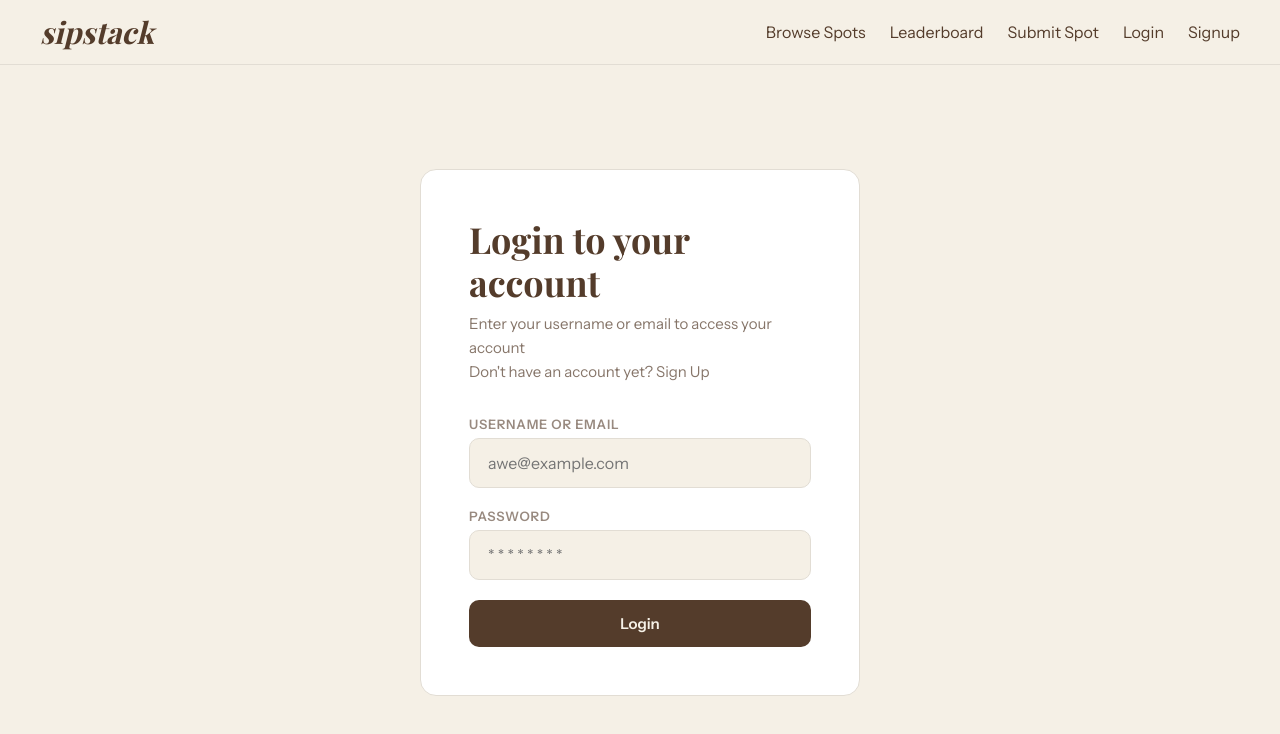
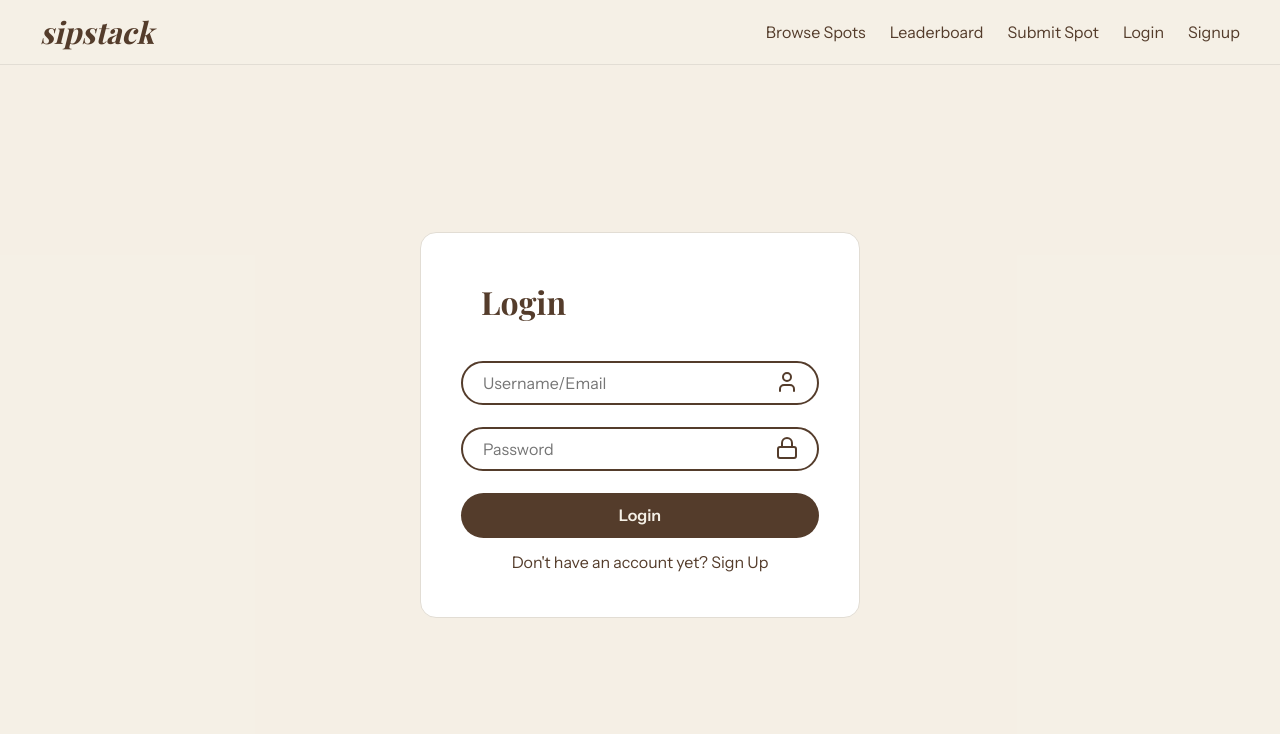
Before and after one commit to GerundiumLovecraft/team-hot-chip-group-project, a React (Vite) app in the folder frontend/: page /login in a window 1280 px wide. Shown: the top 734 px of the page. Built offline with nearby package versions, Linux system fonts and the light colour scheme; no server answers; a web font is replaced by a local one.

Commit message:
Login page styling

```diff
--- a/frontend/src/pages/Login/LoginPage.css
+++ b/frontend/src/pages/Login/LoginPage.css
@@ -1,97 +1,125 @@
 .login-page {
-    min-height: calc(100vh - 65px);
+  min-height: calc(100vh - 80px);
   display: flex;
   align-items: center;
   justify-content: center;
   padding: 40px 24px;
+  background-color: rgba(245, 240, 230, 0.7);
 }
 
 .login-card {
+  width: 100%;
+  max-width: 440px;
+  padding: 30px 40px;
   background-color: var(--color-white);
   border: 1px solid var(--color-cream2);
   border-radius: 16px;
-    padding: 48px;
-    width: 100%;
-    max-width: 440px;
+  box-sizing: border-box;
 }
 
 .login-header {
-    margin-bottom: 32px;
+  margin-bottom: 20px;
 }
 
 .login-header h2 {
-    margin-bottom: 8px;
+  color: var(--color-brown);
+  font-size: 32px;
+  margin: 0;
+  padding: 20px;
 }
 
 .login-header p {
-    opacity: 0.7;
-    font-size: 15px;
+  color: var(--color-brown);
+  margin: 0;
 }
 
 .login-form {
   display: flex;
   flex-direction: column;
-    gap: 20px;
 }
 
-.form-group {
-    display: flex;
-    flex-direction: column;
-    gap: 6px;
+.form-group-user,
+.form-group-pass {
+  position: relative;
+  width: 100%;
+  height: 50px;
+  margin: 0 0 16px 0;
+  color: var(--color-brown);
 }
 
-.form-group label {
-    font-size: 13px;
-    font-weight: 600;
-    text-transform: uppercase;
-    letter-spacing: 0.06em;
-    opacity: 0.6;
-}
-
-.form-group input {
-    background-color: var(--color-cream);
-    border: 1px solid var(--color-cream2);
-    border-radius: 10px;
-    padding: 14px 18px;
+.form-group-user input,
+.form-group-pass input {
+  width: 100%;
+  height: 80%;
+  background: transparent;
+  border: 2px solid rgba(255, 255, 255, 0.2);
+  outline: solid var(--color-brown);
+  outline-style: auto;
+  border-radius: 40px;
   font-size: 16px;
   font-family: var(--font-body);
   color: var(--color-brown);
-    outline: none;
-    width: 100%;
+  padding: 20px 45px 20px 20px;
   box-sizing: border-box;
 }
 
-.form-group input:focus {
-    border-color: var(--color-brown);
+.form-group-user input::placeholder,
+.form-group-pass input::placeholder {
+  transition: opacity 0.2s ease;
 }
 
-.login-btn {
+.form-group-user input:focus::placeholder,
+.form-group-pass input:focus::placeholder {
+  opacity: 0;
+}
+
+.login-button {
+  width: 100%;
+  height: 45px;
+  border: none;
+  outline: none;
+  border-radius: 40px;
+  cursor: pointer;
+  font-size: 16px;
+  font-weight: 600;
+  font-family: var(--font-body);
   background-color: var(--color-brown);
   color: var(--color-cream);
-    border: none;
-    border-radius: 10px;
-    padding: 14px;
-    font-size: 15px;
-    font-weight: 600;
-    font-family: var(--font-body);
-    cursor: pointer;
-    width: 100%;
 }
 
-.login-btn:hover {
+.login-button:hover {
   opacity: 0.9;
 }
 
-.login-link {
-    display: block;
-    text-align: center;
-    margin-top: 16px;
-    font-size: 14px;
+.user-icon,
+.lock-icon {
+  position: absolute;
+  right: 20px;
+  top: 43%;
+  transform: translateY(-50%);
+  pointer-events: none;
   color: var(--color-brown);
-    opacity: 0.7;
 }
 
-.errorMessage {
+.error-message {
   color: var(--color-error);
   font-size: 14px;
+  margin: 0 0 16px 0;
 }
+
+.signup-option {
+  padding: 12px;
+  margin: 0;
+  text-align: center;
+  color: var(--color-brown);
+}
+
+.signup-link {
+  display: inline-block;
+  color: var(--color-brown);
+  transition: transform 0.2s ease;
+}
+
+.signup-link:hover {
+  transform: scale(1.05);
+}
--- a/frontend/src/pages/Login/LoginPage.jsx
+++ b/frontend/src/pages/Login/LoginPage.jsx
@@ -1,6 +1,8 @@
 import { useState } from "react";
 import { useNavigate, Link } from "react-router-dom";
+import { User, Lock } from "lucide-react";
 import "./LoginPage.css";
+
 import { login } from "../../services/authentication";
 
 export const LoginPage = () => {
@@ -16,7 +18,7 @@ export const LoginPage = () => {
       localStorage.setItem("token", token);
       navigate("/");
     } catch (err) {
-      setErrorMessage("Invalid username/email or password.")
+      setErrorMessage("Invalid username/email or password.");
     }
   };
 
@@ -32,40 +34,43 @@ export const LoginPage = () => {
     <div className="login-page">
       <div className="login-card">
         <div className="login-header">
-          <h2>Login to your account</h2>
-          <p>Enter your username or email to access your account</p>
-          <p className="signup-option">
-            Don&apos;t have an account yet? <Link to="/signup" className="signup-link">Sign Up</Link>
-            </p>
+          <h2>Login</h2>
         </div>
         {errorMessage && <p className="error-message">{errorMessage}</p>}
         <form className="login-form" onSubmit={handleSubmit}>
-
-          <div className="form-group">
-            <label>Username or Email</label>
+          <div className="form-group-user">
             <input
               id="usernameOrEmail"
               type="text"
               value={usernameOrEmail}
               onChange={handleUsernameOrEmailChange}
-            placeholder="awe@example.com"
+              placeholder="Username/Email"
               required
             />
+            <User className="user-icon" />
           </div>
 
-          <div className="form-group">
-            <label>Password</label>
+          <div className="form-group-pass">
             <input
               id="password"
               type="password"
               value={password}
               onChange={handlePasswordChange}
-            placeholder="* * * * * * * *"
+              placeholder="Password"
               required
             />
+            <Lock className="lock-icon" />
           </div>
 
-          <button type="submit" className="login-btn">Login</button>
+          <button type="submit" className="login-button">
+            Login
+          </button>
+          <p className="signup-option">
+            Don&apos;t have an account yet?{" "}
+            <Link to="/signup" className="signup-link">
+              Sign Up
+            </Link>
+          </p>
         </form>
       </div>
     </div>
```
Lines whose indentation alone changed are shown as unchanged.
